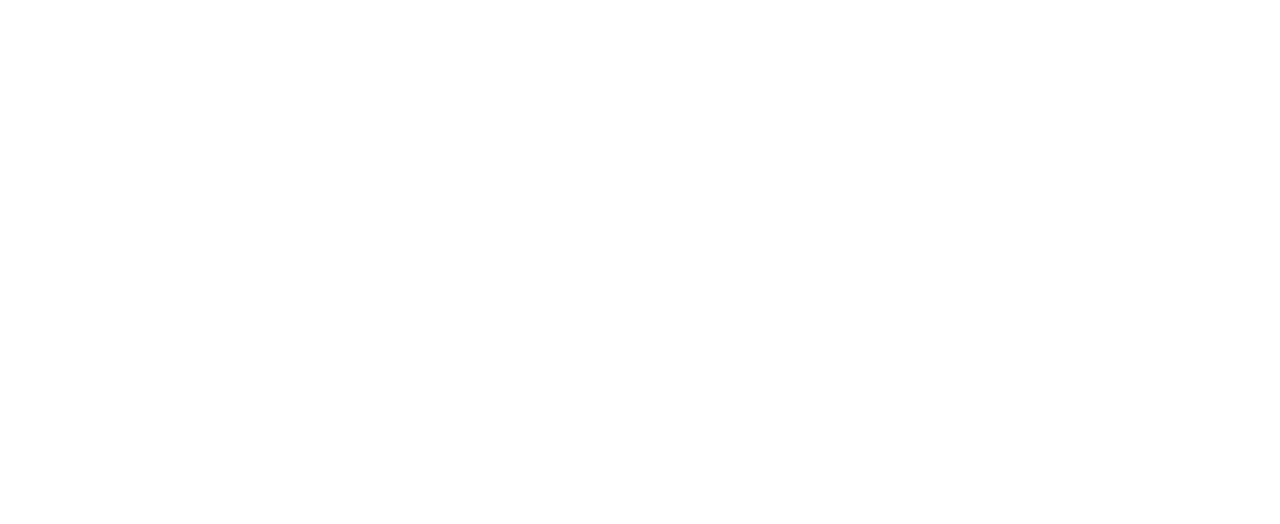
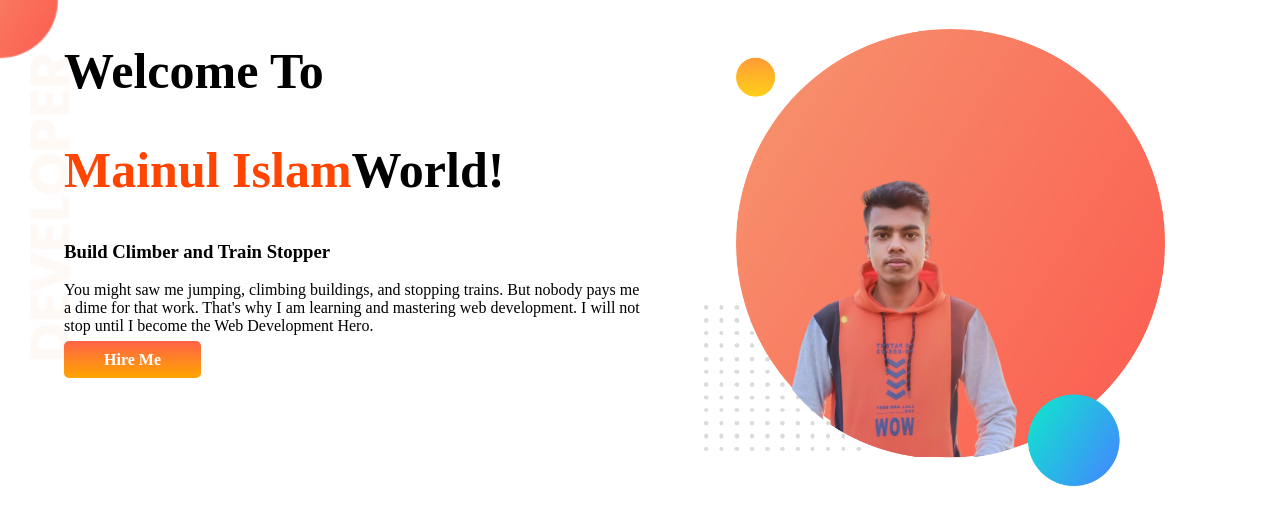
Before and after one commit to Mainul-Islam69/developer-portfolio, a plain HTML site: page index.html in a window 1280 px wide. Drawn offline with Linux system fonts and the light colour scheme.

Commit message:
top-banner

```diff
--- a/index.html
+++ b/index.html
@@ -8,6 +8,24 @@
     <link rel="stylesheet" href="style.css">
 </head>
 <body>
+    <section class="top-banner">
+    <div class="half-width">
+     <h1>Welcome To</h1>
+     <h1><span class="oranged">Mainul Islam</span>World!</h1>
+     <h3>Build Climber and Train Stopper</h3>
+     <p>You might saw me jumping, climbing buildings, and stopping trains. But nobody pays me a dime for that work. That's why I am learning and mastering web development. I will not stop until I become the Web Development Hero.</p>
+     <a class="link-button" target="blank" href="https://www.facebook.com/profile.php?id=100021813013327">Hire Me</a>
+    </div>
+     <div class="half-width">
+
+    <img src="images/Mainul pic-bg.png" alt="">
+
+    </div>
+</section>
+
+
+     </body>
+
 
 </body>
 </html>
--- a/style.css
+++ b/style.css
@@ -0,0 +1,36 @@
+body{
+    font-style: bold;
+    margin: 0;
+}
+h1{
+    font-size: 50px;
+
+}
+.oranged{
+    color: orangered;
+}
+section{
+    display: flex;
+}
+.half-width{
+      width: 50%;
+      padding-left:5%;
+}
+.half-width img{
+            width: 80%;
+            padding-right: 5%;
+            padding-top: 5%;
+}
+.link-button{
+       text-decoration: none;
+       background-image: linear-gradient(tomato, orange);
+       color: white;
+       font-weight: 700;
+      padding: 10px 40px;
+      border-radius: 5px;
+
+}
+.top-banner{
+    background-image: url(images/top-banner.png);
+    background-repeat: no-repeat;
+}
```
Also changed, not shown: images/IMG_20211128_091143-01__1_-removebg-preview.png (added), images/Mainul pic-bg.png (added), images/dream-bg.png (added), images/exp-bg.png (added), images/jhankar.png (added), images/jhankar2.png (added), images/my-bg.png (added), images/my-bg2.png (added), images/top-banner.png (added), 7 other files.
